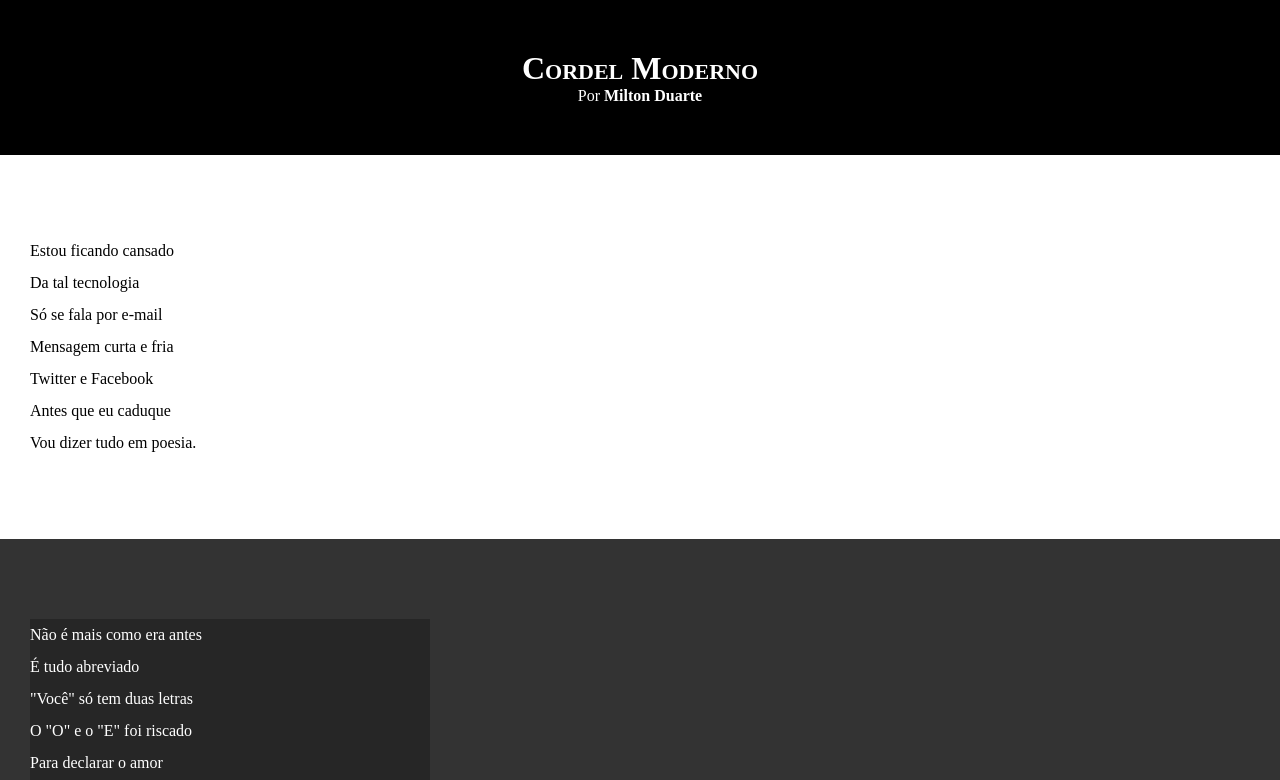
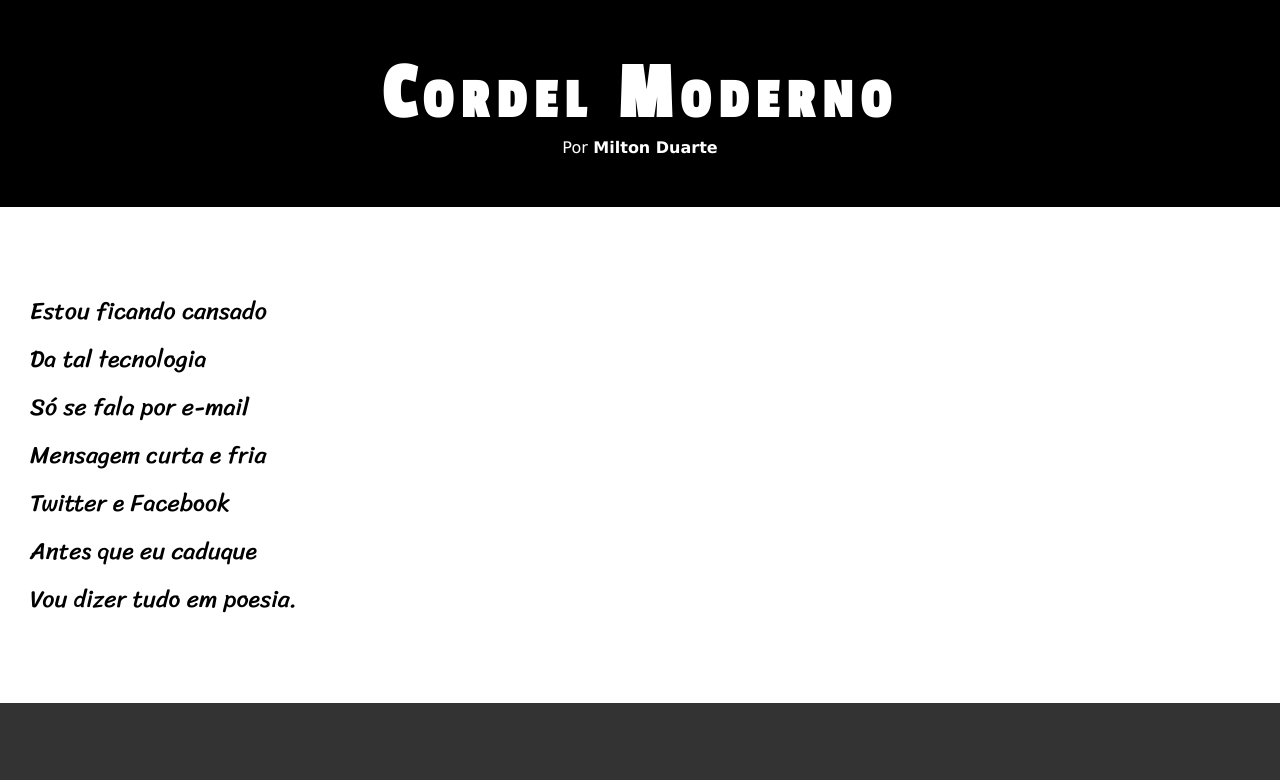
Before and after one commit to hugobrambati/html_css, a plain HTML site: page desafio/desafio12/index.html in a window 1280 px wide. Shown: the top 780 px of the page. Drawn offline with Linux system fonts and the light colour scheme.

Commit message:
atualização de estilo

```diff
--- a/desafio/desafio12/style.css
+++ b/desafio/desafio12/style.css
@@ -1,4 +1,12 @@
 @charset "UTF-8";
+
+@import url('https://fonts.googleapis.com/css2?family=Passion+One&family=Sriracha&display=swap');
+
+:root{
+  --fontPadrao: Verdana, Geneva, Tahoma, sans-serif;
+  --fontTitulo: "Passion One", sans-serif;
+  --fontConteudo: "Sriracha", cursive;
+}
 
 *{
   margin: 0;
@@ -9,6 +17,8 @@
 html, body{
   min-height: 100vh;
   background-color: darkgray;
+  font-family: var(--fontPadrao);
+  font-size: 1em;
 }
 
 header{
@@ -18,6 +28,9 @@ header{
 }
 
 header h1{
+  font-family: var(--fontTitulo);
+  font-size: 10vh;
+  letter-spacing: .1em;
   padding-top: 50px;
   font-variant: small-caps;
 }
@@ -37,6 +50,8 @@ header a:hover{
 }
 
 section{
+  font-family: var(--fontConteudo);
+  font-size: 3vh;
   padding-top: 10vh;
   padding-bottom: 10vh;
   line-height: 2em;
@@ -44,7 +59,8 @@ section{
 }
 
 .imagem p{
-  width: 400px;
+  display: inline-block;
+  padding: 5px;
   background-color: rgba(0, 0, 0, 0.251);
 }
 
```
